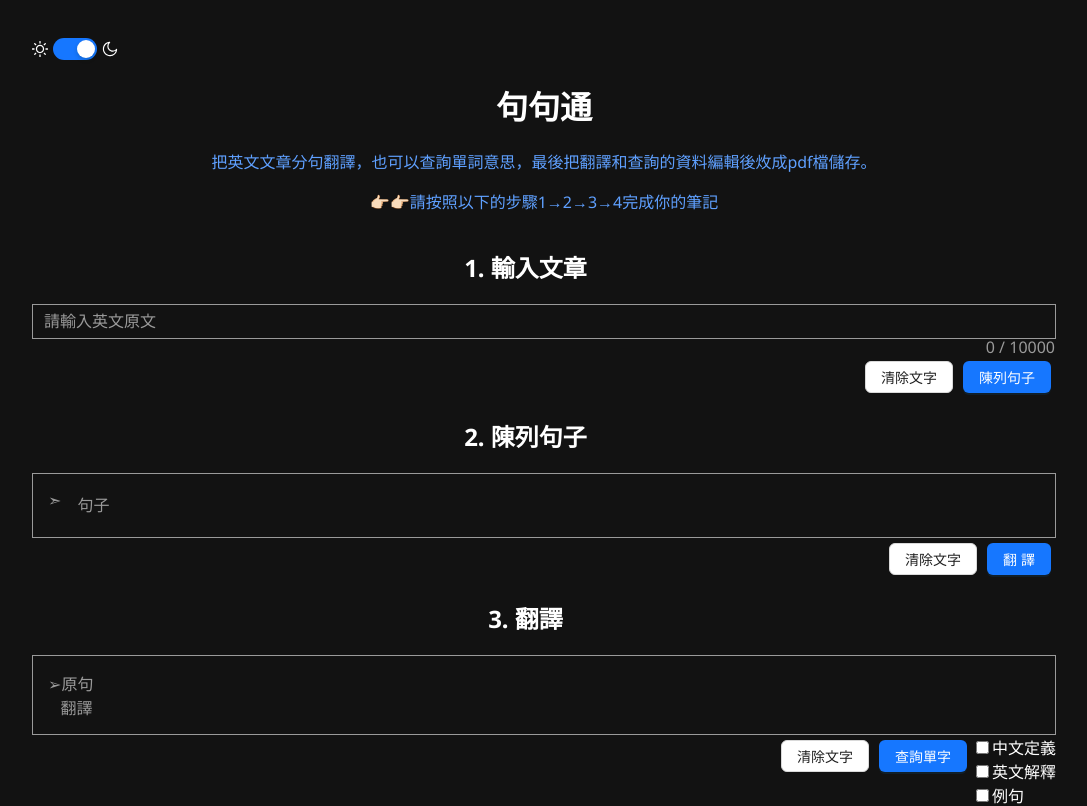
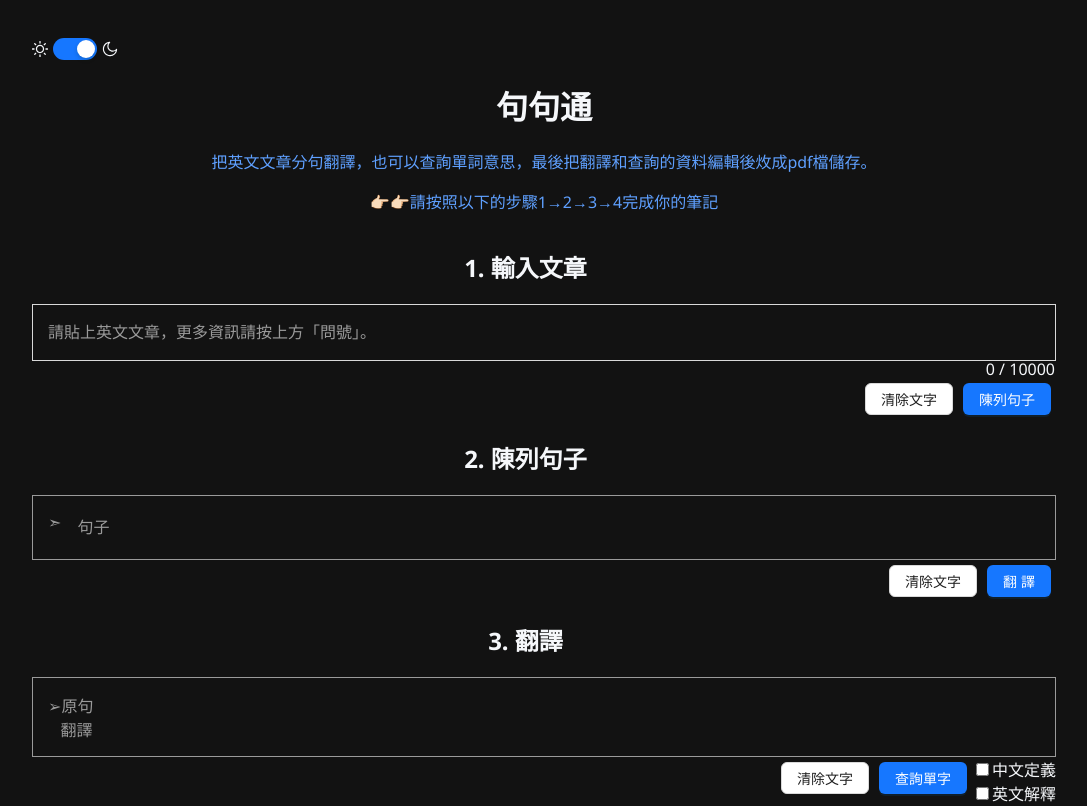
Before and after one commit to LisaMandarin/LearnEnglish, a React (Vite) app: page / in a window 1280 px wide. Shown: the top 806 px of the page, without its empty margins (96-1183 px from the left). Built offline with nearby package versions, Linux system fonts and the light colour scheme; some icons are missing.

Commit message:
ArticleSection style checked

```diff
--- a/src/App.css
+++ b/src/App.css
@@ -18,7 +18,7 @@
 /* basic frame */
 .dark-mode {
   background-color: #121212;
-  color: white;
+  color: var(--milky)
 }
 
 .dark-mode textarea::placeholder {
@@ -71,6 +71,10 @@ section > div:first-child {
 .hint-div.expand {
   max-height: 1000px;
   transition: max-height 0.5s ease;
+}
+
+#article-section .dark-mode .ant-input-data-count {
+  color: var(--milky);
 }
 
 /* renderingWindow of each section */
--- a/src/components/ArticleSection.jsx
+++ b/src/components/ArticleSection.jsx
@@ -18,6 +18,11 @@ export function ArticleSection() {
     const regex = /[^.!?]+[.!?]+/g; // not start with .!? but end with .!?
     let matchedSentences = article.match(regex);
 
+    if (!matchedSentences || matchedSentences.length === 0) {
+      alert('Please provide meaningful sentences.')
+      setArticle('')
+      return
+    }
     matchedSentences = matchedSentences.map((s) => s.trim());
     if (matchedSentences) {
       setSentences(matchedSentences);
@@ -43,14 +48,20 @@ export function ArticleSection() {
       </ul>
 
       <TextArea
-        className={darkMode ? "dark-mode renderingWindow" : "renderingWindow"}
+        className={darkMode ? "dark-mode" : ""}
         showCount
         maxLength={10000}
-        placeholder="請輸入英文原文"
+        placeholder="請貼上英文文章，更多資訊請按上方「問號」。"
         value={article}
         onChange={(e) => setArticle(e.target.value)}
         autoSize
-        style={{ backgroundColor: "inherit", marginBottom: "17px"}}
+        style={{
+          backgroundColor: "inherit",
+          marginBottom: "17px", // marginBottom: leave room for showCount
+          borderRadius: 0,
+          padding: "11px 4px",
+          fontSize: "1rem"
+        }}
       />
       <div>
         <Popconfirm
```
